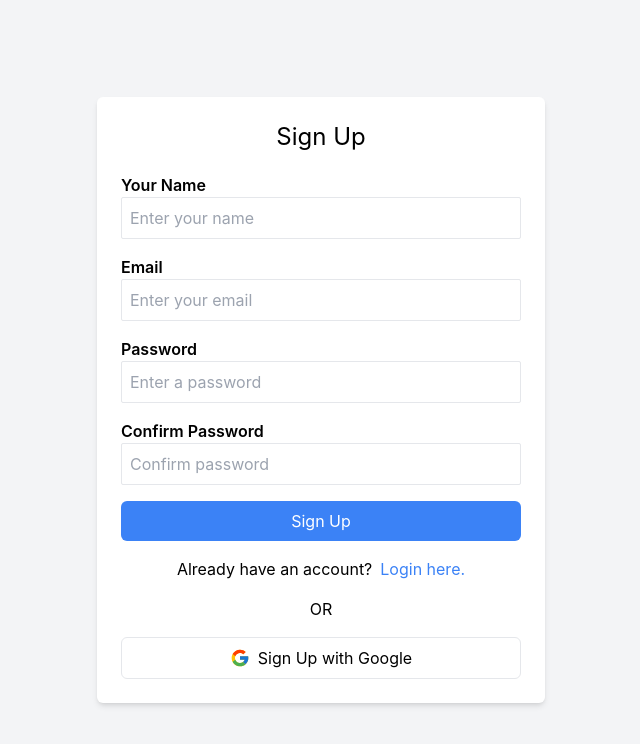
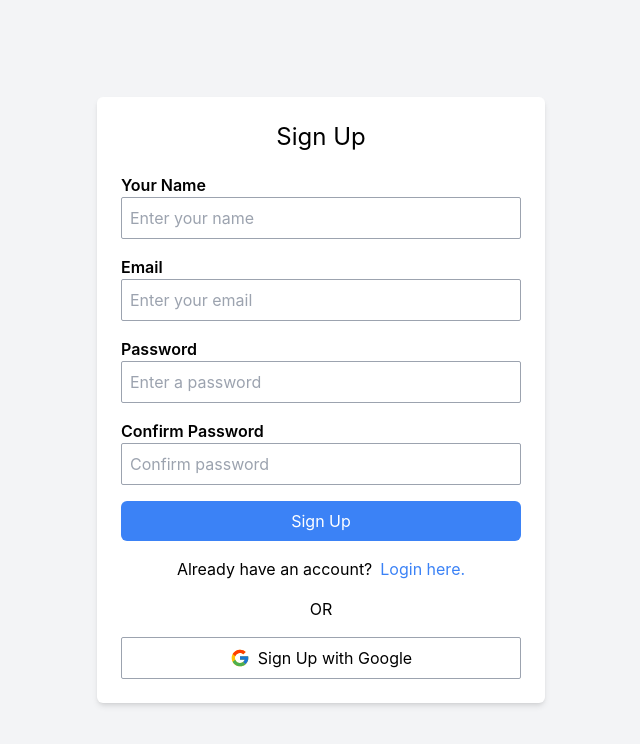
Before and after one commit to subal-roy/e-bookshop, a React (Create React App) app in the folder frontend/: page /register in a window 1280 px wide. Shown: the top 744 px of the page, without its empty margins (319-959 px from the left). Built offline with nearby package versions, Linux system fonts and the light colour scheme.

Commit message:
change the style of input fields

```diff
--- a/frontend/src/Components/Auth/ForgetPassord.jsx
+++ b/frontend/src/Components/Auth/ForgetPassord.jsx
@@ -46,7 +46,7 @@ const ForgetPassord = () => {
               name="email"
               value={formData.email}
               onChange={handleChange}
-              className="w-full border rounded-sm p-2"
+              className="w-full border border-gray-400 rounded-sm p-2"
               placeholder="Enter your email"
             />
             {errors.email && (
--- a/frontend/src/Components/Auth/Login.jsx
+++ b/frontend/src/Components/Auth/Login.jsx
@@ -38,6 +38,8 @@ const Login = () => {
     }
   };
 
+  const inputStyle = "w-full border border-gray-400 rounded-sm p-2";
+
   return (
     <div className="bg-gray-100 h-screen flex items-center justify-center">
       <div className="bg-white p-6 rounded-md shadow-md w-full max-w-md">
@@ -52,7 +54,7 @@ const Login = () => {
               name="email"
               value={formData.email}
               onChange={handleChange}
-              className="w-full border rounded-sm p-2"
+              className={inputStyle}
               placeholder="Enter your email"
             />
             {errors.email && (
@@ -68,7 +70,7 @@ const Login = () => {
               name="password"
               value={formData.password}
               onChange={handleChange}
-              className="w-full border rounded-sm p-2"
+              className={inputStyle}
               placeholder="Enter password"
             />
             {errors.password && (
@@ -96,7 +98,7 @@ const Login = () => {
           <p className="text-center">OR</p>
           <button
             type="submit"
-            className="w-full p-2 border rounded-md hover:bg-gray-100"
+            className={inputStyle}
           >
             <div className="flex items-center justify-center">
               <FcGoogle size={20} />
--- a/frontend/src/Components/Auth/ResetPassword.jsx
+++ b/frontend/src/Components/Auth/ResetPassword.jsx
@@ -26,6 +26,7 @@ const ResetPassword = () => {
       alert("Invalid reset link");
       navigate("/login");
     }
+  // eslint-disable-next-line react-hooks/exhaustive-deps
   }, [location.search]);
 
   const handleChange = (e) => {
@@ -64,7 +65,7 @@ const ResetPassword = () => {
               name="password"
               value={formData.password}
               onChange={handleChange}
-              className="w-full border rounded-sm p-2"
+              className="w-full border border-gray-400 rounded-sm p-2"
               placeholder="Enter a password"
             />
             {errors.password && (
@@ -81,7 +82,7 @@ const ResetPassword = () => {
               name="confirmPassword"
               value={formData.confirmPassword}
               onChange={handleChange}
-              className="w-full border rounded-sm p-2"
+              className="w-full border border-gray-400 rounded-sm p-2"
               placeholder="Confirm password"
             />
             {errors.confirmPassword && (
--- a/frontend/src/Components/Auth/SignUp.jsx
+++ b/frontend/src/Components/Auth/SignUp.jsx
@@ -36,6 +36,8 @@ const SignUp = () => {
     }
   };
 
+  const inputStyle = "w-full border border-gray-400 rounded-sm p-2";
+
   return (
     <div className="bg-gray-100 h-screen flex items-center justify-center">
       <div className="bg-white p-6 rounded-md shadow-md w-full max-w-md">
@@ -51,7 +53,7 @@ const SignUp = () => {
               name="name"
               value={formData.name}
               onChange={handleChange}
-              className="w-full border rounded-sm p-2"
+              className={inputStyle}
               placeholder="Enter your name"
             />
             {errors.name && (+
@@ -68,7 +70,7 @@ const SignUp = () => {
               name="email"
               value={formData.email}
               onChange={handleChange}
-              className="w-full border rounded-sm p-2"
+              className={inputStyle}
               placeholder="Enter your email"
             />
             {errors.email && (
@@ -85,7 +87,7 @@ const SignUp = () => {
               name="password"
               value={formData.password}
               onChange={handleChange}
-              className="w-full border rounded-sm p-2"
+              className={inputStyle}
               placeholder="Enter a password"
             />
             {errors.password && (
@@ -102,7 +104,7 @@ const SignUp = () => {
               name="confirmPassword"
               value={formData.confirmPassword}
               onChange={handleChange}
-              className="w-full border rounded-sm p-2"
+              className={inputStyle}
               placeholder="Confirm password"
             />
             {errors.confirmPassword && (
@@ -124,7 +126,7 @@ const SignUp = () => {
           <p className="text-center">OR</p>
           <button
             type="submit"
-            className="w-full p-2 border rounded-md hover:bg-gray-100"
+            className={inputStyle}
           >
             <div className="flex items-center justify-center">
               <FcGoogle size={20} />
```
